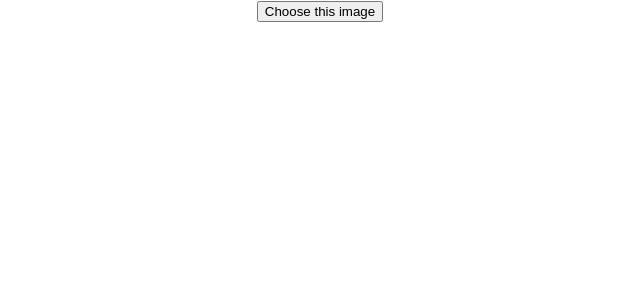
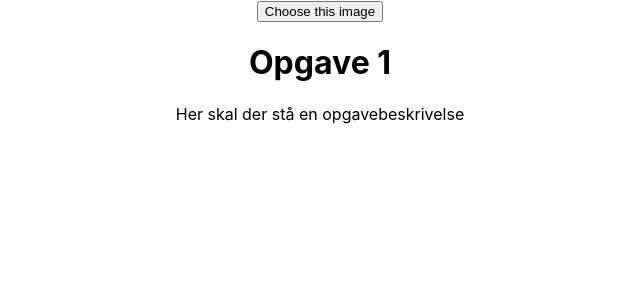
Before and after one commit to signesussemiehl/ux-girls-0, a React (Create React App) app: page / in a window 1280 px wide. Shown: the top 300 px of the page, without its empty margins (320-960 px from the left). Built offline with nearby package versions, Linux system fonts and the light colour scheme; no server answers.

Commit message:
Shows Title and Subtitle

```diff
--- a/package.json
+++ b/package.json
@@ -27,5 +27,8 @@
       "last 1 firefox version",
       "last 1 safari version"
     ]
+  },
+  "devDependencies": {
+    "css-loader": "^3.2.0"
   }
 }
--- a/src/App.js
+++ b/src/App.js
@@ -2,12 +2,15 @@ import React from 'react';
 import './App.css';
 import Image from './Image/Image.js'
 import Knap from './Knap.js'
+import './Knap.css';
+import MyHeader from './MyHeader.js';
 
 function App() {
   return (
     <div className="App">
     <Knap/>
     <Image/>
+    <MyHeader/>
     </div>
   );
 }
--- /dev/null
+++ b/src/Knap.css
@@ -0,0 +1,21 @@
+.button {
+    background-color: #555555;
+    /* Green */
+    border: 2px solid #4CAF50;
+    color: white;
+    padding: 16px 32px;
+    text-align: center;
+    text-decoration: none;
+    display: inline-block;
+    font-size: 16px;
+    margin: 4px 2px;
+    -webkit-transition-duration: 0.4s;
+    /* Safari */
+    transition-duration: 0.4s;
+    cursor: pointer;
+}
+
+.button:hover {
+    background-color: #555555;
+    color: white;
+}
--- a/src/Knap.js
+++ b/src/Knap.js
@@ -1,4 +1,5 @@
 import React from 'react';
+import './Knap.css';
 
 function Knap() {
 
--- /dev/null
+++ b/src/MyHeader.js
@@ -0,0 +1,14 @@
+import React from 'react';
+
+class MyHeader extends React.Component {
+    render() {
+        return (
+            <div id="opgave">
+            <h1 style = {{color: "black"}}> Opgave 1</h1>
+            <p>Her skal der stå en opgavebeskrivelse</p>
+            </div>
+        );
+    }
+}
+
+export default MyHeader;
--- a/src/index.js
+++ b/src/index.js
@@ -4,8 +4,20 @@ import './index.css';
 import App from './App';
 import * as serviceWorker from './serviceWorker';
 
-ReactDOM.render(<App />, document.getElementById('root'));
+class MyHeader extends React.Component {
+    render() {
+        return (
+            <div id="opgave">
+            <h1 style = {{color: "black"}}> Opgave 1</h1>
+            <p>Her skal der stå en opgavebeskrivelse</p>
+            </div>
+        );
+    }
+}
 
+ReactDOM.render(<App/>, document.getElementById('root'));
+ReactDOM.render(<MyHeader/>, document.getElementById('opgave'));
+//ReactDOM.render(<MyHeader />, document.getElementById('root'));
 // If you want your app to work offline and load faster, you can change
 // unregister() to register() below. Note this comes with some pitfalls.
 // Learn more about service workers: https://bit.ly/CRA-PWA
```
Also changed, not shown: 1 other file (tests, documents, lock files or other folders).
